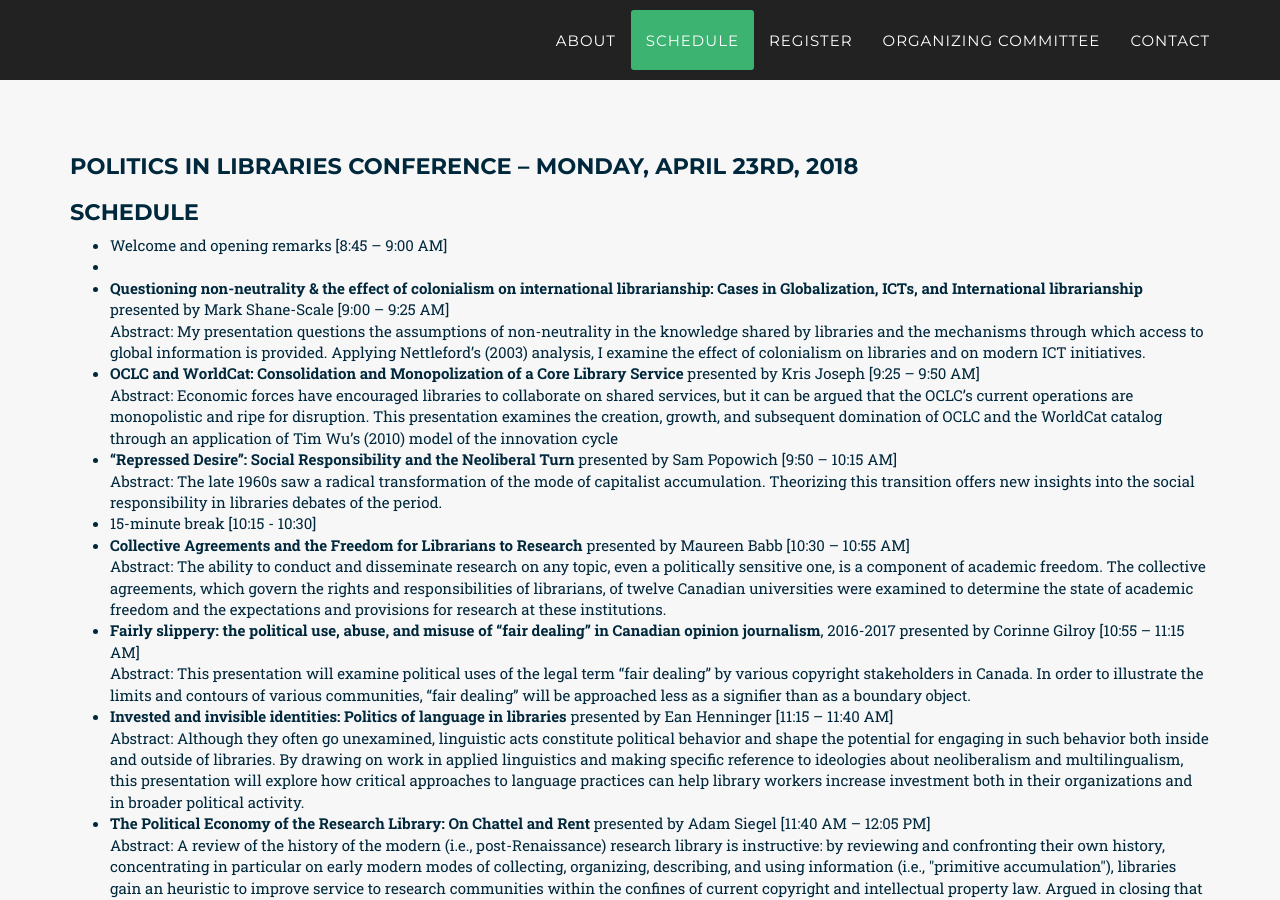
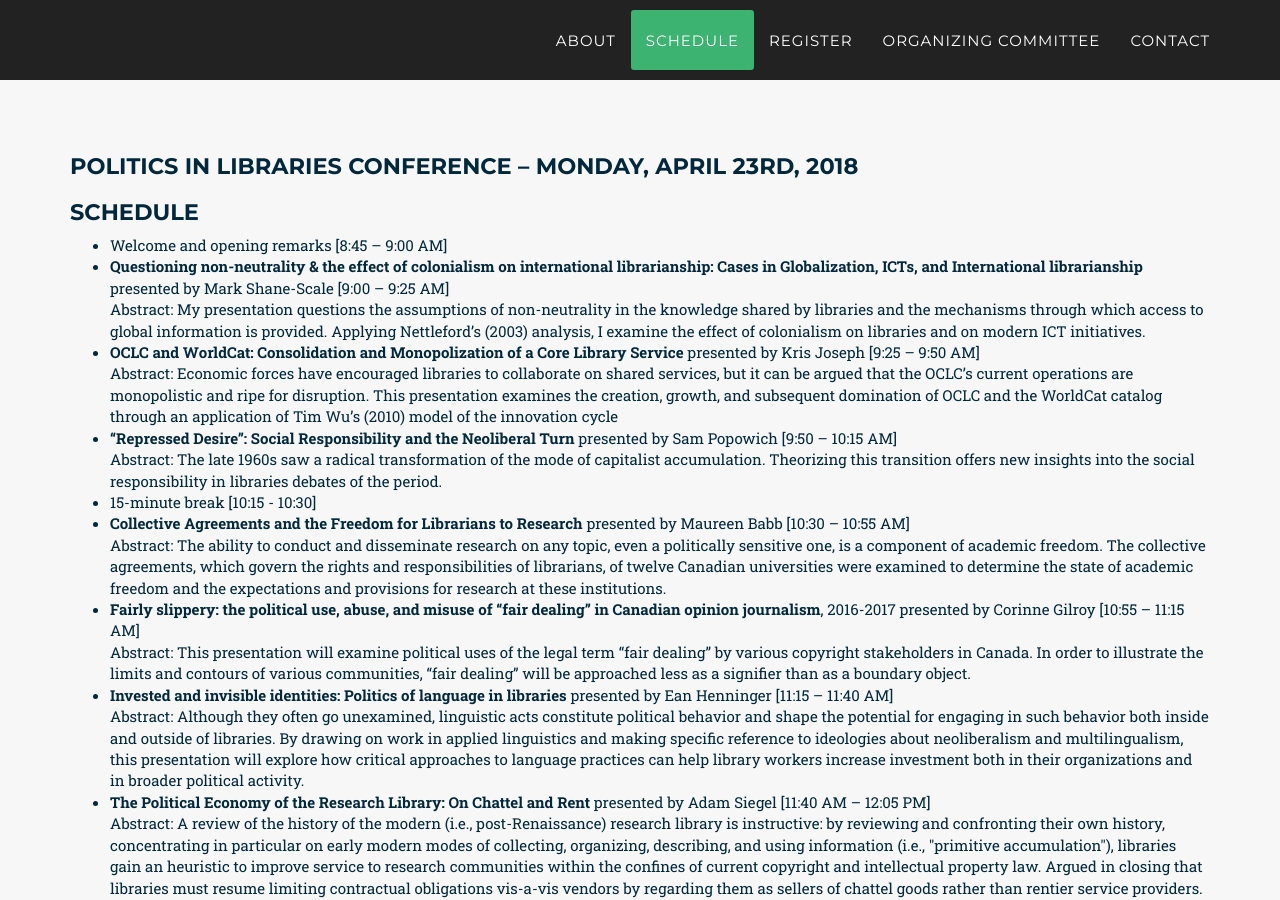
Before and after one commit to politicsoflibraries/politicsoflibraries.github.io, a Jekyll site: the page built from index.md, in a window 1280 px wide and 900 px high, scrolled down 1682 px. Built offline with Jekyll 4.4.1, drawn with Linux system fonts in a browser that asks for light colours; some web fonts are replaced.

Commit message:
Fix formatting.

```diff
--- a/_includes/2017_data/schedule.html
+++ b/_includes/2017_data/schedule.html
@@ -11,7 +11,7 @@
       <h2>Politics in Libraries Conference – Monday, April 23rd, 2018</h2>
       <h2>Schedule</h2>
       <ul><li>
-Welcome and opening remarks [8:45 – 9:00 AM]<li>
+          Welcome and opening remarks [8:45 – 9:00 AM]</li>
         <li><strong>Questioning non-neutrality & the effect of colonialism on international librarianship: Cases in Globalization, ICTs, and International librarianship</strong> presented by Mark Shane-Scale [9:00 – 9:25 AM]<br />
           Abstract: My presentation questions the assumptions of non-neutrality in the knowledge shared by libraries and the mechanisms through which access to global information is provided. Applying Nettleford’s (2003) analysis, I examine the effect of colonialism on libraries and on modern ICT initiatives.</li>
         <li><strong>OCLC and WorldCat: Consolidation and Monopolization of a Core Library Service</strong> presented by Kris Joseph [9:25 – 9:50 AM]<br />
```
Lines whose indentation alone changed are shown as unchanged.
